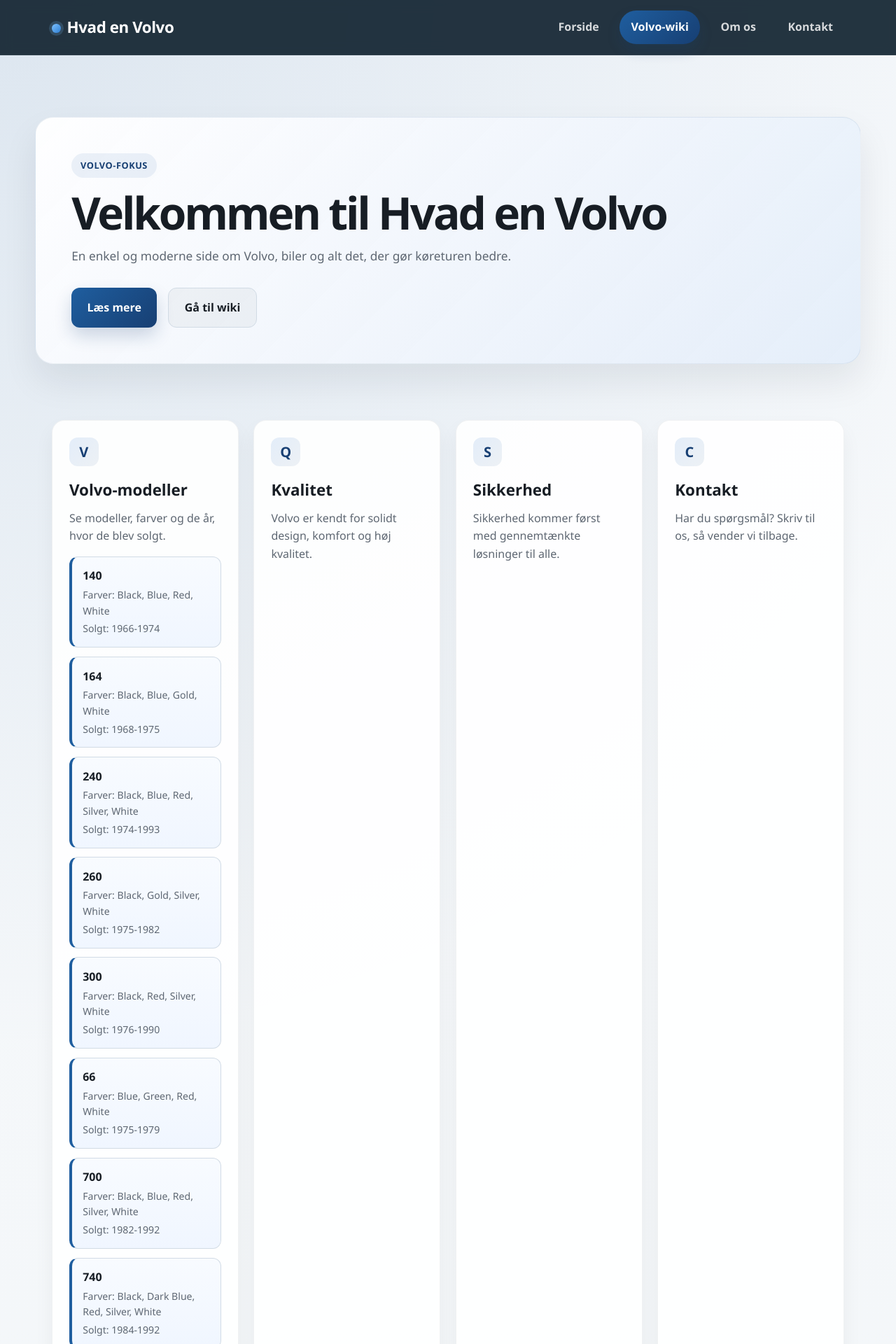
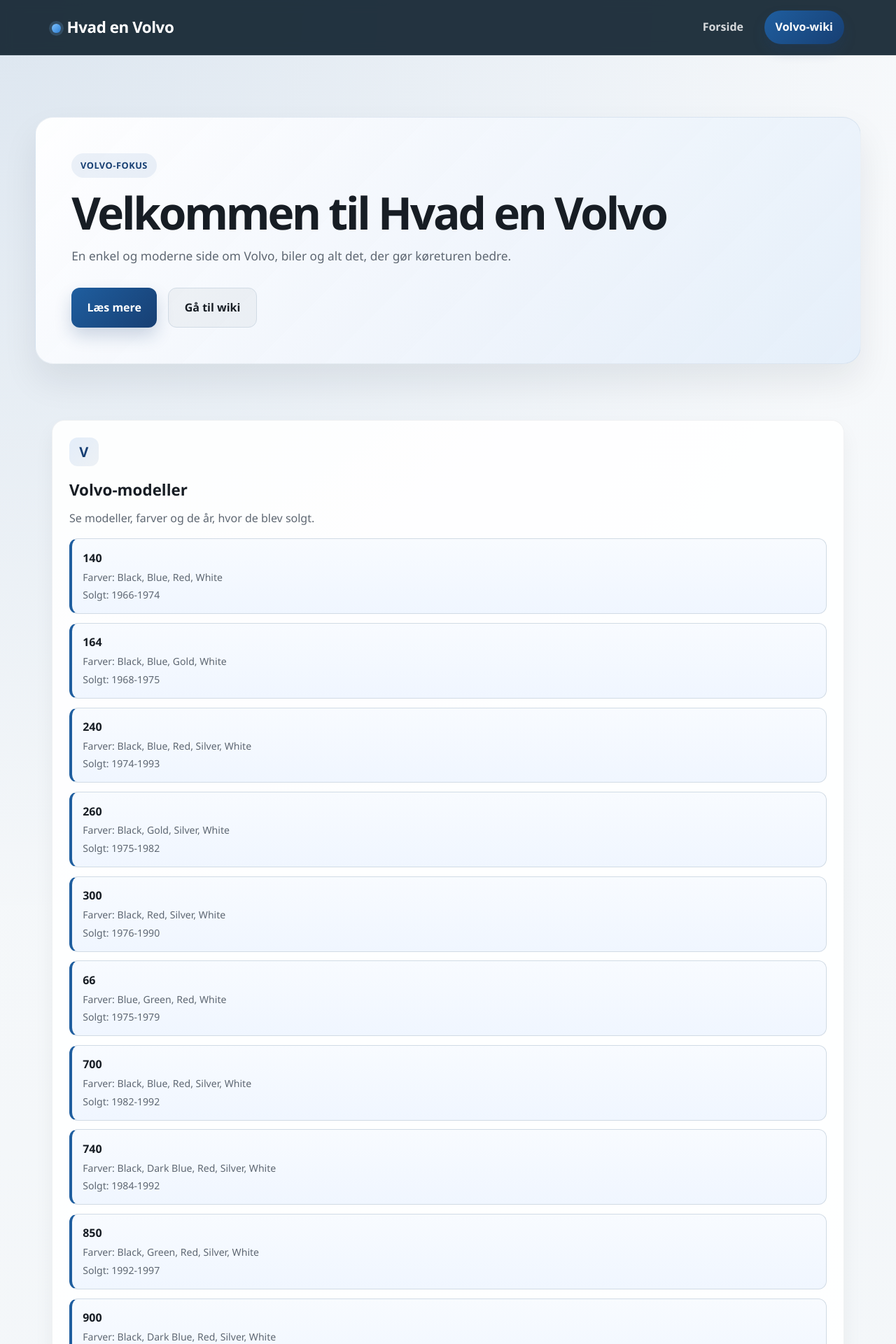
Before and after one commit to Emil-Overcontrol/Hvad-en-Volvo, a Flask app: page / in a window 1280 px wide. Shown: the top 1920 px of the page at 70% size. Run offline with Flask 3, Linux system fonts and the light colour scheme; data comes from the database, SQL or seed files in the repository.

Commit message:
now the webside is more focused on the Volvo wiki and less on other sections like "Om os" and "Kontakt".

```diff
--- a/Websever_hvad_den_Volvo/Templates/Index.html
+++ b/Websever_hvad_den_Volvo/Templates/Index.html
@@ -13,8 +13,6 @@
 			<nav class="site-nav" aria-label="Hovednavigation">
 				<a href="#forside">Forside</a>
 				<a class="primary-link" href="{{ url_for('wiki') }}">Volvo-wiki</a>
-				<a href="#om">Om os</a>
-				<a href="#kontakt">Kontakt</a>
 			</nav>
 		</div>
 	</header>
@@ -39,21 +37,7 @@
 				<p>Se modeller, farver og de år, hvor de blev solgt.</p>
 				<div id="car-list" class="car-list" aria-live="polite">Indlæser bilmodeller...</div>
 			</article>
-			<article class="card">
-				<div class="card-icon">Q</div>
-				<h2>Kvalitet</h2>
-				<p>Volvo er kendt for solidt design, komfort og høj kvalitet.</p>
-			</article>
-			<article class="card">
-				<div class="card-icon">S</div>
-				<h2>Sikkerhed</h2>
-				<p>Sikkerhed kommer først med gennemtænkte løsninger til alle.</p>
-			</article>
-			<article class="card" id="kontakt">
-				<div class="card-icon">C</div>
-				<h2>Kontakt</h2>
-				<p>Har du spørgsmål? Skriv til os, så vender vi tilbage.</p>
-			</article>
+
 		</section>
 	</main>
 
```
